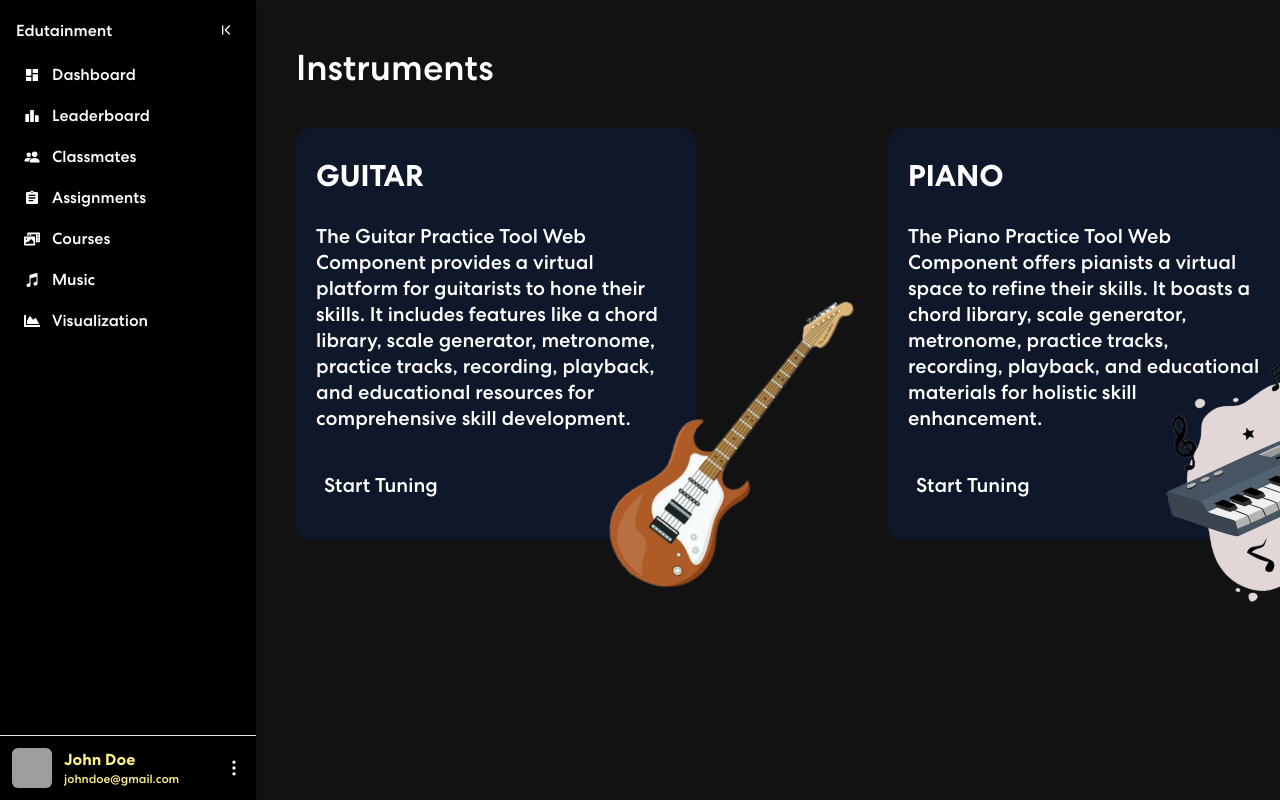
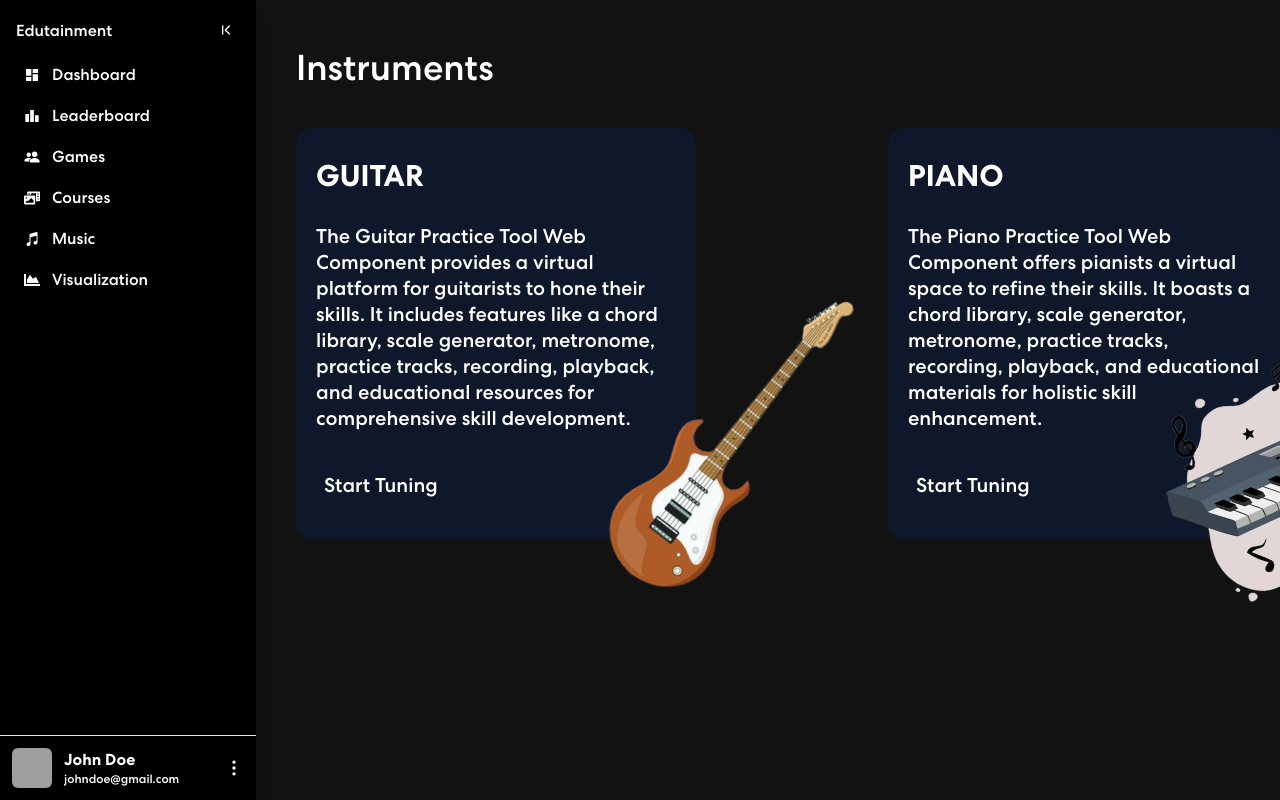
Before and after one commit to sameer240704/HachNCode_Gaavwale, a React (Vite) app in the folder frontend/: page /music in a window 1280 px wide. Shown: the top 800 px of the page. Built offline with nearby package versions, Linux system fonts and the light colour scheme; grey boxes are pictures that could not be loaded.

Commit message:
leaderboard

```diff
--- a/frontend/src/App.jsx
+++ b/frontend/src/App.jsx
@@ -1,5 +1,5 @@
 import { BrowserRouter, Routes, Route } from "react-router-dom";
-import { Dashboard, Homepage, Login, SignUp, Music } from "./pages";
+import { Dashboard, Homepage, Login, SignUp, Music} from "./pages";
 import { SidebarStateProvider } from "./hooks/useSidebarState";
 import Sidebar from "./components/Sidebar";
 ``;
--- a/frontend/src/components/Music/Guitar.jsx
+++ b/frontend/src/components/Music/Guitar.jsx
@@ -0,0 +1,11 @@
+import React from 'react'
+
+const Guitar = () => {
+  return (
+    <div>
+
+    </div>
+  )
+}
+
+export default Guitar
--- a/frontend/src/components/Sidebar.jsx
+++ b/frontend/src/components/Sidebar.jsx
@@ -54,8 +54,8 @@ export default function Sidebar() {
           `}
           >
             <div className="leading-4">
-              <h4 className="font-semibold text-yellow-200">John Doe</h4>
-              <span className="text-xs text-yellow-200">johndoe@gmail.com</span>
+              <h4 className="font-semibold text-white">John Doe</h4>
+              <span className="text-xs text-white">johndoe@gmail.com</span>
             </div>
             <FiMoreVertical size={20} />
           </div>
--- /dev/null
+++ b/frontend/src/components/Table.jsx
@@ -0,0 +1,44 @@
+import React, { useState } from 'react';
+
+const Leaderboard = () => {
+  const [players, setPlayers] = useState([
+    { name: 'Player 1', score: 100 },
+    { name: 'Player 2', score: 80 },
+    { name: 'Player 3', score: 90 },
+    { name: 'Player 4', score: 70 },
+    { name: 'Player 4', score: 70 },
+    { name: 'Player 4', score: 70 },
+    { name: 'Player 4', score: 70 },
+    { name: 'Player 4', score: 70 },
+    { name: 'Player 4', score: 70 },
+    { name: 'Player 4', score: 70 },
+    { name: 'Player 4', score: 70 },
+    { name: 'Player 4', score: 70 },
+    { name: 'Player 4', score: 70 },
+  ]);
+
+  return (
+    <div>
+      <table>
+        <thead>
+          <tr>
+            <th>Rank</th>
+            <th>Player</th>
+            <th>Score</th>
+          </tr>
+        </thead>
+        <tbody>
+          {players.sort((a, b) => b.score - a.score).map((player, index) => (
+            <tr key={player.name}>
+              <td>{index + 1}</td>
+              <td>{player.name}</td>
+              <td>{player.score}</td>
+            </tr>
+          ))}
+        </tbody>
+      </table>
+    </div>
+  );
+};
+
+export default Leaderboard;
--- a/frontend/src/data/sidebarData.js
+++ b/frontend/src/data/sidebarData.js
@@ -1,4 +1,4 @@
-import { MdLeaderboard, MdAssignment, MdDashboard } from "react-icons/md";
+import { MdLeaderboard, MdDashboard } from "react-icons/md";
 import { FaChartArea, FaPhotoVideo } from "react-icons/fa";
 import { IoPeopleSharp, IoMusicalNotes } from "react-icons/io5";
 
@@ -14,14 +14,9 @@ export const sidebarData = [
     links: "/leaderboard",
   },
   {
-    name: "Classmates",
+    name: "Games",
     icon: IoPeopleSharp,
-    links: "/classmates",
-  },
-  {
-    name: "Assignments",
-    icon: MdAssignment,
-    links: "/assignments",
+    links: "/games",
   },
   {
     name: "Courses",
--- /dev/null
+++ b/frontend/src/pages/LeaderBoard.jsx
@@ -0,0 +1,23 @@
+import React from "react";
+import { useSidebarState } from "../hooks/useSidebarState";
+import Table from "../components/Table";
+
+const LeaderBoard = () => {
+  const { expanded } = useSidebarState();
+  return (
+    <div
+      className="absolute top-0 px-10 py-12"
+      style={{
+        left: expanded ? "20vw" : "4vw",
+        width: expanded ? "80vw" : "96vw",
+      }}
+    >
+      <div>
+        <h1 className="text-4xl mb-10 grid grid-cols-3">LeaderBoard</h1>
+        <Table/>
+      </div>
+    </div>
+  );
+};
+
+export default LeaderBoard;
```
